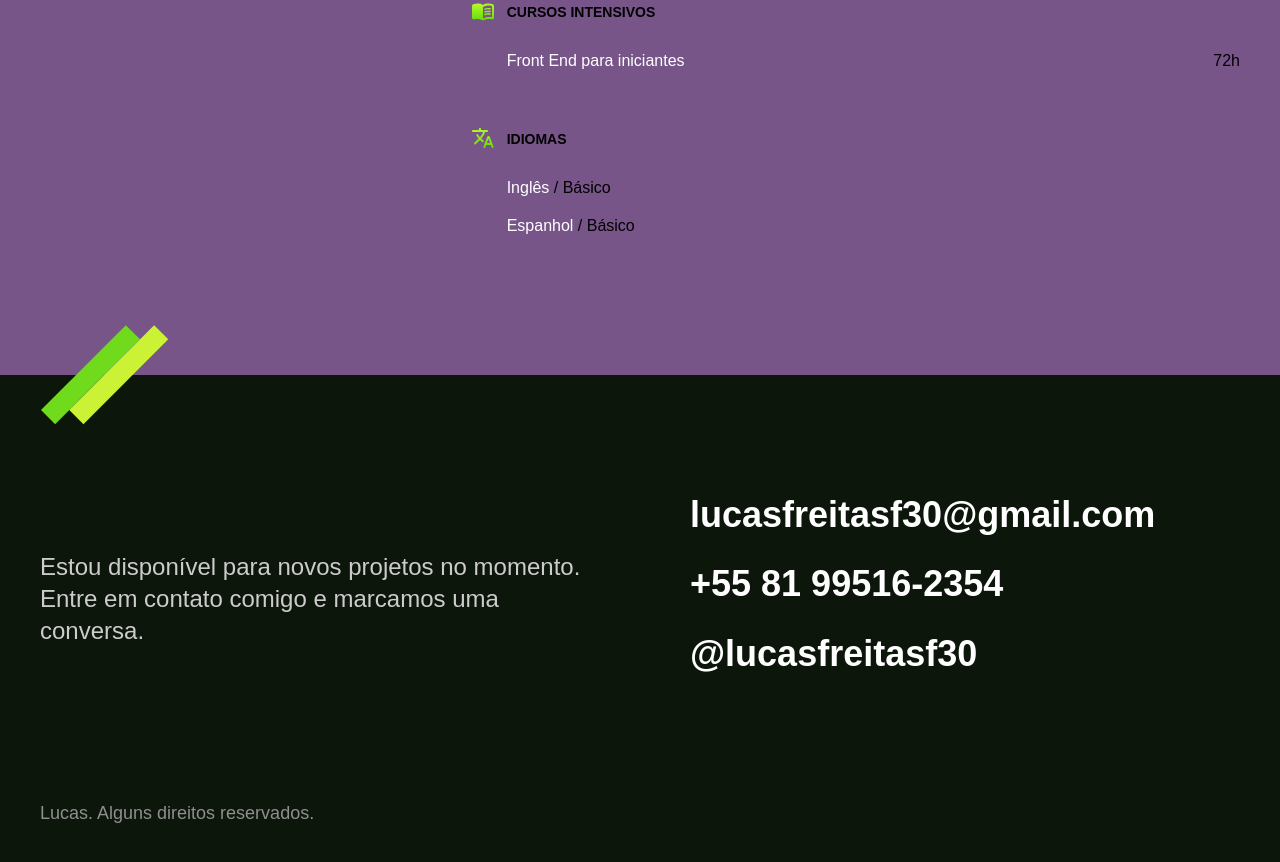
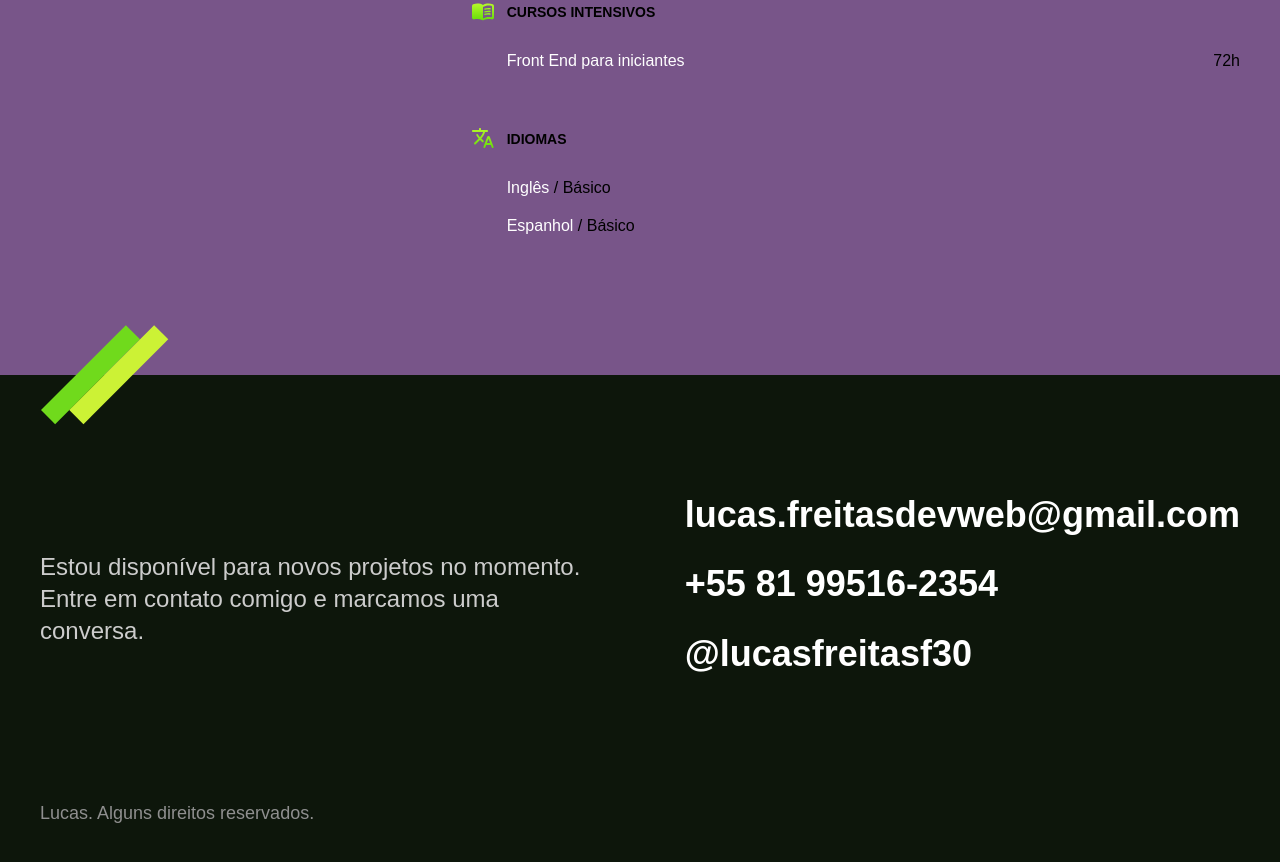
Before and after one commit to LucasFerreiradeFreitas/LucasFerreiradeFreitas.github.io, a plain HTML site: page index.html in a window 1280 px wide. Shown: the part 1785-2647 px from the top of the page. Drawn offline with Linux system fonts and the light colour scheme.

Commit message:
mudança de email

```diff
--- a/index.html
+++ b/index.html
@@ -119,7 +119,7 @@
     <div class="footer-container">
       <p class="footer-texto">Estou disponível para novos projetos no momento. Entre em contato comigo e marcamos uma conversa.</p>
       <ul class="footer-contato">
-        <li>lucasfreitasf30@gmail.com</li>
+        <li>lucas.freitasdevweb@gmail.com</li>
         <li>+55 81 99516-2354</li>
         <li><a href="/">@lucasfreitasf30</a></li>
       </ul>
```
